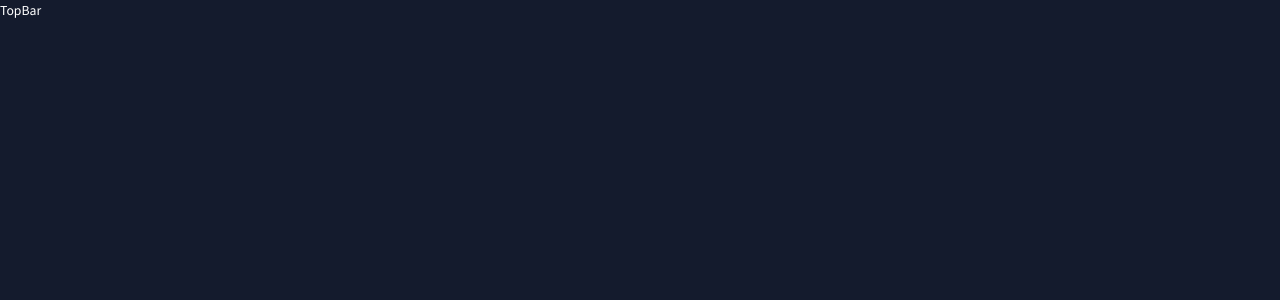
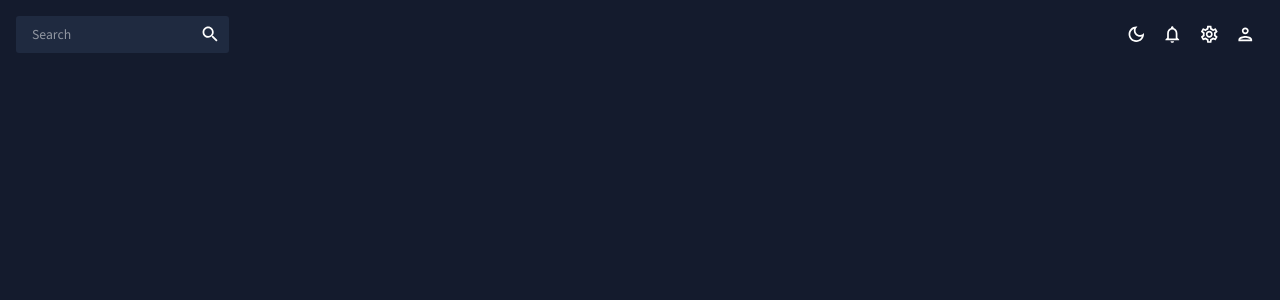
Before and after one commit to AndyFerrie/react-admin, a React (Create React App) app: page / in a window 1280 px wide. Shown: the top 300 px of the page. Built offline with nearby package versions, Linux system fonts and the light colour scheme.

Commit message:
Adds topbar component

```diff
--- a/src/scenes/global/TopBar.jsx
+++ b/src/scenes/global/TopBar.jsx
@@ -1,5 +1,54 @@
+import { Box, IconButton, useTheme } from "@mui/material";
+import { useContext } from "react";
+import { ColorModeContext, tokens } from "../../theme";
+import InputBase from "@mui/material/InputBase";
+import LightModeOutlinedIcon from "@mui/icons-material/LightModeOutlined";
+import DarkModeOutlinedIcon from "@mui/icons-material/DarkModeOutlined";
+import NotificationsOutlinedIcon from "@mui/icons-material/NotificationsOutlined";
+import SettingsOutlinedIcon from "@mui/icons-material/SettingsOutlined";
+import PersonOutlinedIcon from "@mui/icons-material/PersonOutlined";
+import SearchIcon from "@mui/icons-material/Search";
+
 const TopBar = () => {
-    return <div>TopBar</div>;
+    const theme = useTheme();
+    const colors = tokens(theme.palette.mode);
+    const colorMode = useContext(ColorModeContext);
+
+    return (
+        <Box display="flex" justifyContent="space-between" p={2}>
+            {/* SEARCH BAR */}
+            <Box
+                display="flex"
+                backgroundColor={colors.primary[400]}
+                borderRadius="3px"
+            >
+                <InputBase sx={{ ml: 2, flex: 1 }} placeholder="Search" />
+                <IconButton type="button" sx={{ p: 1 }}>
+                    <SearchIcon />
+                </IconButton>
+            </Box>
+
+            {/* ICONS */}
+            <Box display="flex">
+                <IconButton onClick={colorMode.toggleColorMode}>
+                    {theme.palette.mode === "dark" ? (
+                        <DarkModeOutlinedIcon />
+                    ) : (
+                        <LightModeOutlinedIcon />
+                    )}
+                </IconButton>
+                <IconButton>
+                    <NotificationsOutlinedIcon />
+                </IconButton>
+                <IconButton>
+                    <SettingsOutlinedIcon />
+                </IconButton>
+                <IconButton>
+                    <PersonOutlinedIcon />
+                </IconButton>
+            </Box>
+        </Box>
+    );
 };
 
 export default TopBar;
```
